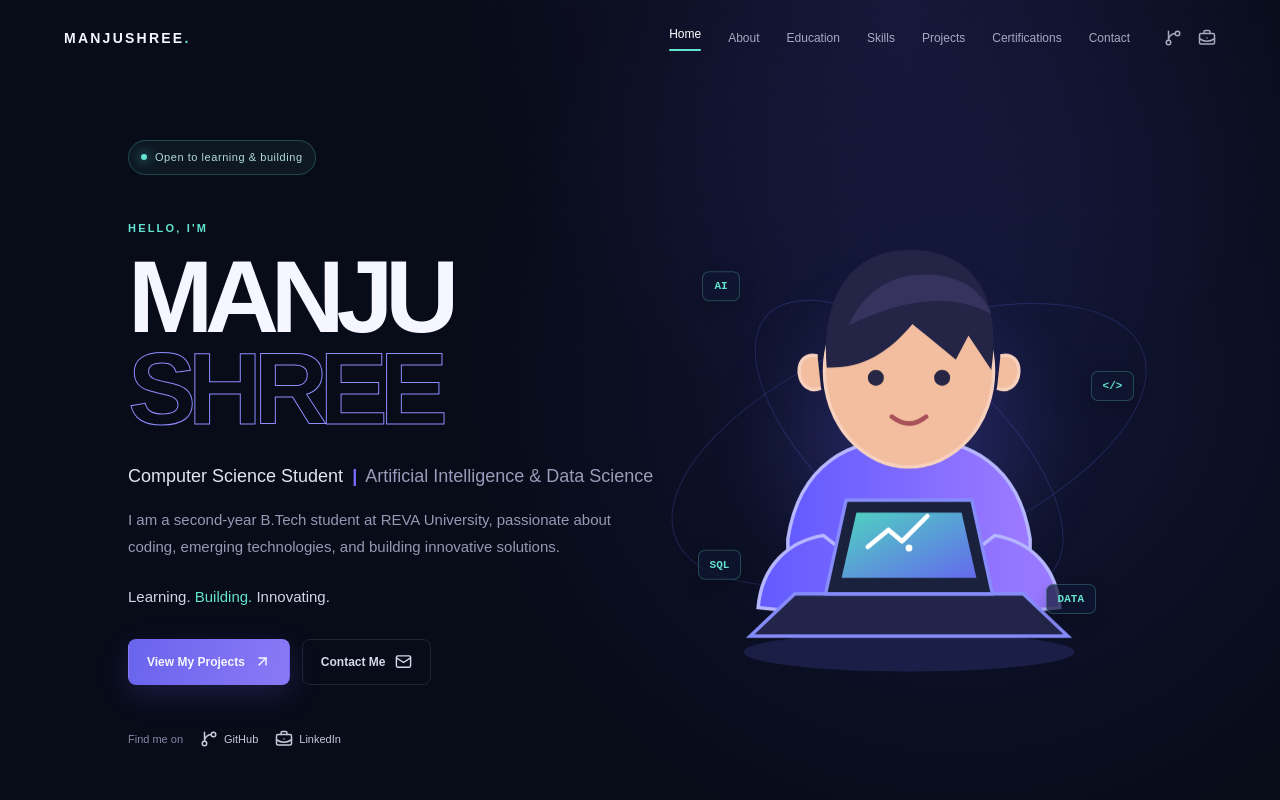
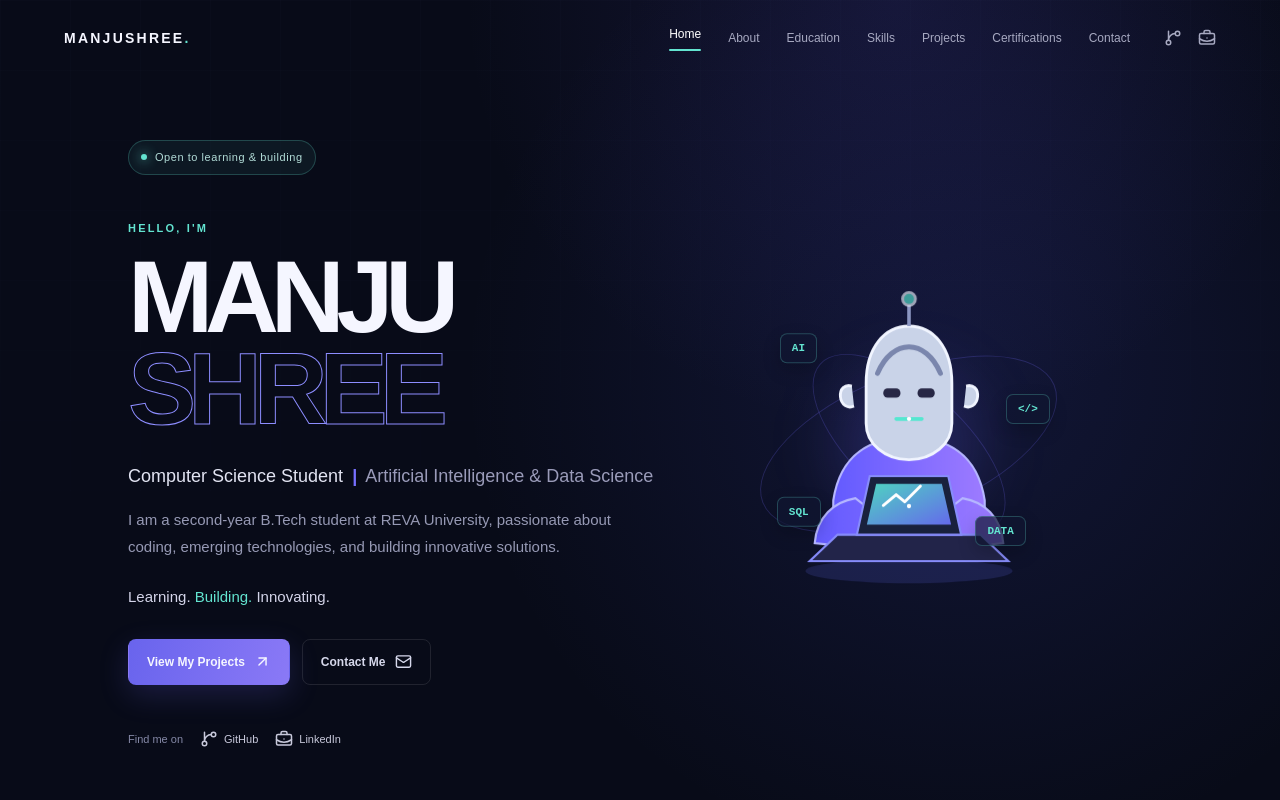
Before and after one commit to manjushree622/manjushree-personal-portfolio, a Next.js app: page / in a window 1280 px wide. Shown: the top 800 px of the page. Built offline with nearby package versions, Linux system fonts and the light colour scheme.

Commit message:
feat: enhance character-wrap styles and interactions

```diff
--- a/app/page.tsx
+++ b/app/page.tsx
@@ -37,24 +37,31 @@ function SectionHeading({ eyebrow, title, copy }: { eyebrow: string; title: stri
 }
 
 function Character() {
-  return <div className="character-wrap" aria-label="Illustration of a student working on a laptop">
+  const [blinking, setBlinking] = useState(false)
+
+  function blink() {
+    setBlinking(true)
+    window.setTimeout(() => setBlinking(false), 380)
+  }
+
+  return <button className={`character-wrap ${blinking ? 'is-blinking' : ''}`} type="button" onClick={blink} aria-label="Interactive robot assistant. Click to blink its eyes.">
     <div className="orbit orbit-one" /><div className="orbit orbit-two" />
     <span className="float-token token-one">AI</span><span className="float-token token-two">&lt;/&gt;</span><span className="float-token token-three">SQL</span><span className="float-token token-four">DATA</span>
     <div className="character-glow" />
-    <svg className="character" viewBox="0 0 420 460" role="img" aria-label="Original cartoon AI student with a laptop" xmlns="http://www.w3.org/2000/svg">
-      <defs><linearGradient id="hoodie" x1="0" x2="1"><stop stopColor="#635bff"/><stop offset="1" stopColor="#9d7bff"/></linearGradient><linearGradient id="screen" x1="0" y1="0" x2="1" y2="1"><stop stopColor="#55e7d0"/><stop offset="1" stopColor="#6d72ff"/></linearGradient></defs>
+    <svg className="character" viewBox="0 0 420 460" role="img" aria-label="Friendly AI robot assistant with a laptop" xmlns="http://www.w3.org/2000/svg">
+      <defs><linearGradient id="robotBody" x1="0" x2="1"><stop stopColor="#635bff"/><stop offset="1" stopColor="#9d7bff"/></linearGradient><linearGradient id="screen" x1="0" y1="0" x2="1" y2="1"><stop stopColor="#55e7d0"/><stop offset="1" stopColor="#6d72ff"/></linearGradient></defs>
       <ellipse cx="210" cy="420" rx="145" ry="17" fill="#6d72ff" opacity=".16" />
-      <path d="M104 321c10-66 54-88 106-88s96 22 106 88v67H104z" fill="url(#hoodie)" stroke="#b6b7ff" strokeWidth="3"/>
-      <path d="M170 296c14 14 66 14 80 0v54c-22 25-58 25-80 0z" fill="#f0b99b"/>
-      <ellipse cx="210" cy="174" rx="74" ry="84" fill="#f3bea0" stroke="#f7d1bd" strokeWidth="3"/>
-      <path d="M138 171c-5-57 18-103 72-103 54 0 82 37 72 105l-20-30-11 21-38-31c-22 26-44 39-75 38z" fill="#242447"/>
-      <path d="M157 134c15-33 43-47 74-44 25 2 42 13 51 34-29-15-67-18-125 10z" fill="#36345f"/>
-      <circle cx="181" cy="180" r="7" fill="#272745"/><circle cx="239" cy="180" r="7" fill="#272745"/><path d="M195 214c10 8 20 8 30 0" fill="none" stroke="#a95159" strokeWidth="4" strokeLinecap="round"/>
-      <path d="M130 161c-10-3-17 4-16 15 1 11 10 17 19 13M290 161c10-3 17 4 16 15-1 11-10 17-19 13" fill="#f3bea0" stroke="#f7d1bd" strokeWidth="3"/>
-      <path d="M135 318c-30 5-54 26-57 63l66 7 9-56zM285 318c30 5 54 26 57 63l-66 7-9-56z" fill="url(#hoodie)" stroke="#b6b7ff" strokeWidth="3"/>
+      <path d="M104 321c10-66 54-88 106-88s96 22 106 88v67H104z" fill="url(#robotBody)" stroke="#b6b7ff" strokeWidth="3"/>
+      <path d="M150 157c0-50 26-80 60-80s60 30 60 80v56c0 29-27 51-60 51s-60-22-60-51z" fill="#c9d3e8" stroke="#f1f5ff" strokeWidth="4"/>
+      <path d="M166 143c10-24 27-37 44-37s34 13 44 37" fill="none" stroke="#7a86ad" strokeWidth="7" strokeLinecap="round"/>
+      <path d="M210 77V48" stroke="#8b96c2" strokeWidth="5"/><circle cx="210" cy="39" r="9" fill="#55e7d0" stroke="#eef5ff" strokeWidth="4" className="robot-indicator"/>
+      <g className="robot-eyes"><rect x="174" y="164" width="24" height="13" rx="6" fill="#272745"/><rect x="222" y="164" width="24" height="13" rx="6" fill="#272745"/></g>
+      <path d="M192 207h36" stroke="#55e7d0" strokeWidth="5" strokeLinecap="round"/><circle cx="210" cy="207" r="3" fill="#fff"/>
+      <path d="M130 161c-10-3-17 4-16 15 1 11 10 17 19 13M290 161c10-3 17 4 16 15-1 11-10 17-19 13" fill="#c9d3e8" stroke="#f1f5ff" strokeWidth="4"/>
+      <path d="M135 318c-30 5-54 26-57 63l66 7 9-56zM285 318c30 5 54 26 57 63l-66 7-9-56z" fill="url(#robotBody)" stroke="#b6b7ff" strokeWidth="3"/>
       <path d="M110 369h200l39 37H71z" fill="#222449" stroke="#878cfb" strokeWidth="3"/><path d="M137 369h146l-18-82H155z" fill="#19213d" stroke="#878cfb" strokeWidth="3"/><path d="M151 355h118l-13-57H164z" fill="url(#screen)" opacity=".9"/><path d="m174 328 18-15 12 10 22-22" fill="none" stroke="#fff" strokeWidth="4" strokeLinecap="round" strokeLinejoin="round"/><circle cx="210" cy="329" r="3" fill="#fff"/>
     </svg>
-  </div>
+  </button>
 }
 
 export default function Page() {
```
Also changed, not shown: app/globals.css.
